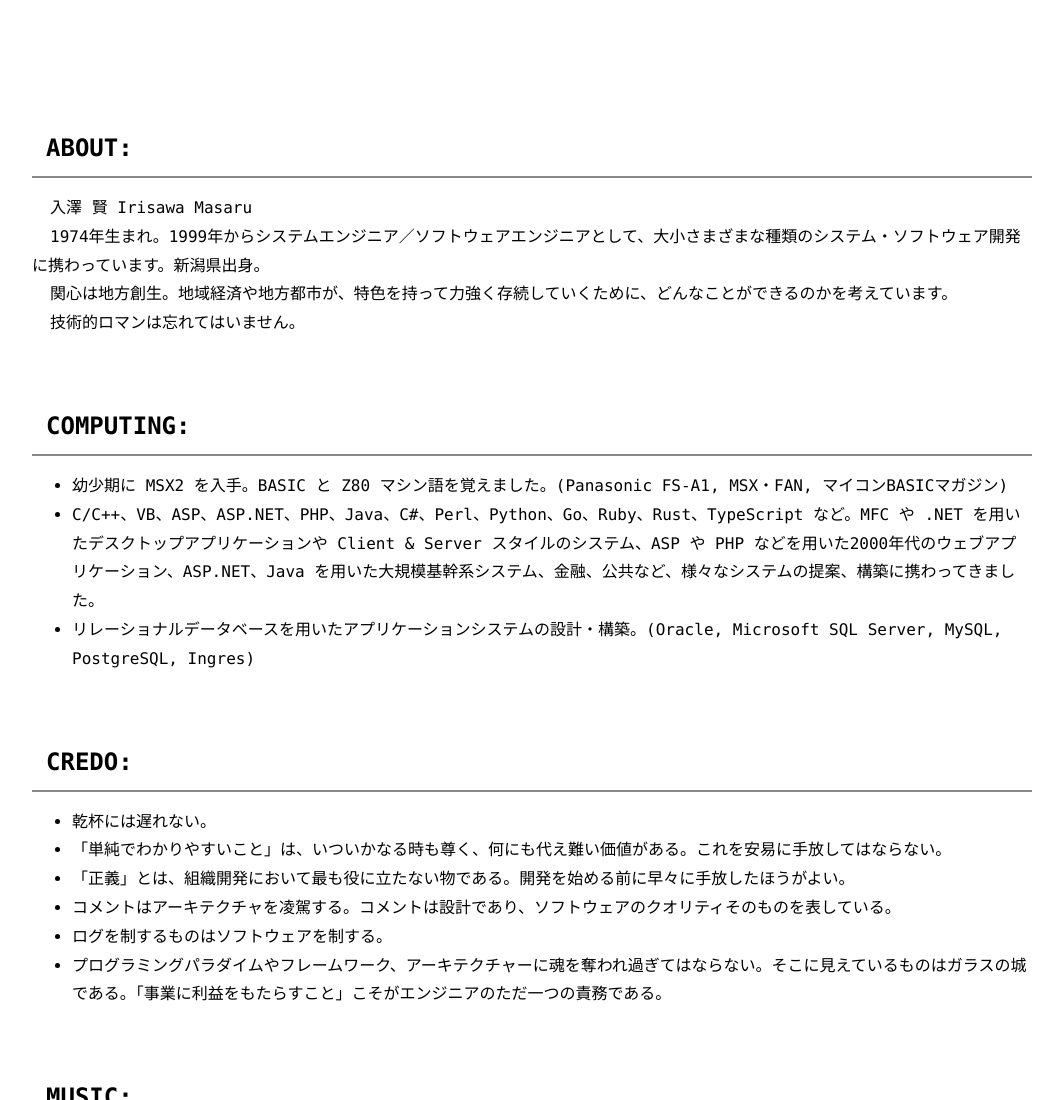
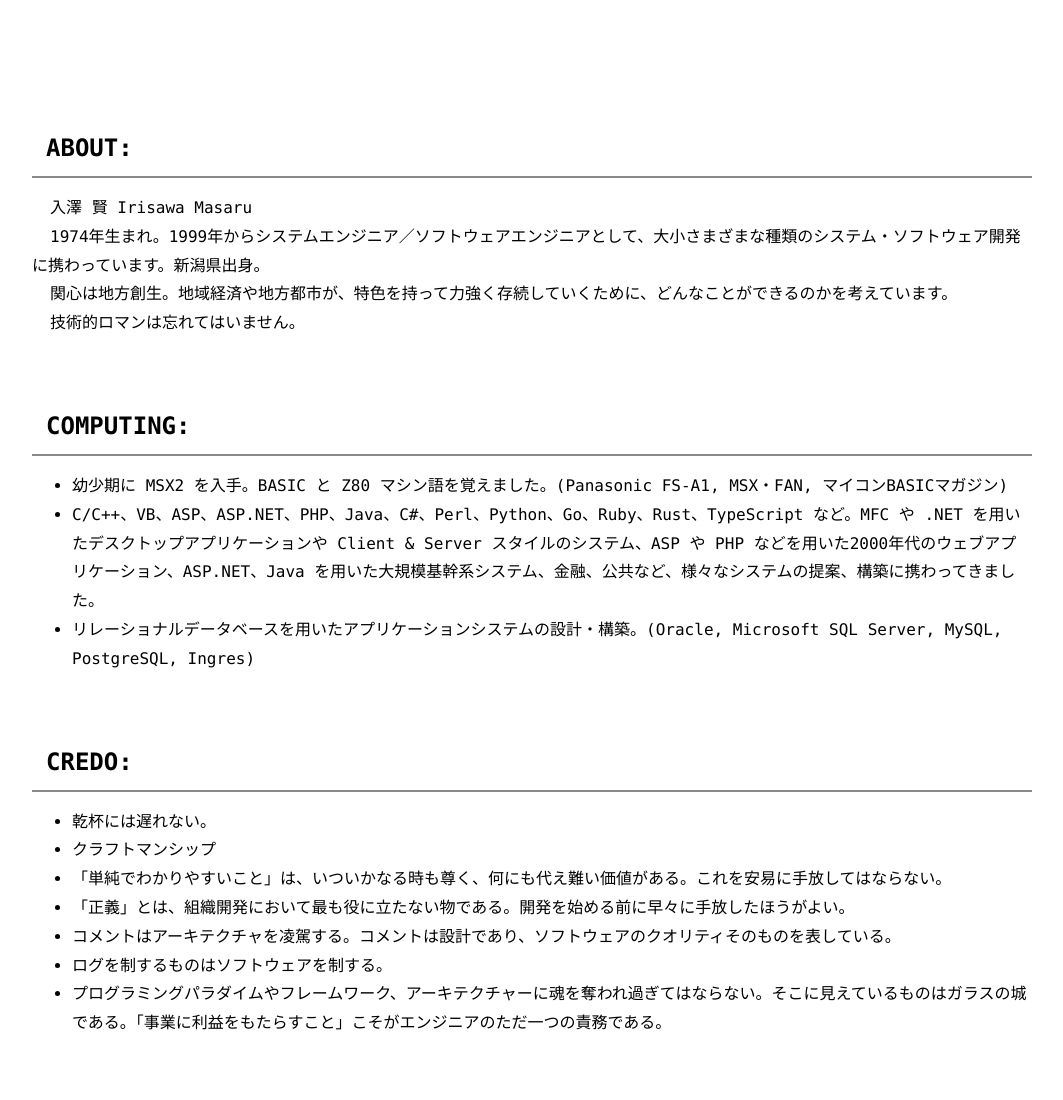
Before and after one commit to mass10/mass10.github.io, a plain HTML site: page index.html in a window 1280 px wide. Shown: the top 1100 px of the page, without its empty margins (108-1171 px from the left). Drawn offline with Linux system fonts and the light colour scheme.

Commit message:
Update index.html

```diff
--- a/index.html
+++ b/index.html
@@ -36,6 +36,7 @@
 			<h2 class="section-title">CREDO:</h2>
 			<ul>
 				<li class="li-high">乾杯には遅れない。</li>
+				<li class="li-high">クラフトマンシップ</li>
 				<li class="li-high">「単純でわかりやすいこと」は、いついかなる時も尊く、何にも代え難い価値がある。これを安易に手放してはならない。</li>
 				<li class="li-high">「正義」とは、組織開発において最も役に立たない物である。開発を始める前に早々に手放したほうがよい。</li>
 				<li class="li-high">コメントはアーキテクチャを凌駕する。コメントは設計であり、ソフトウェアのクオリティそのものを表している。</li>
```
